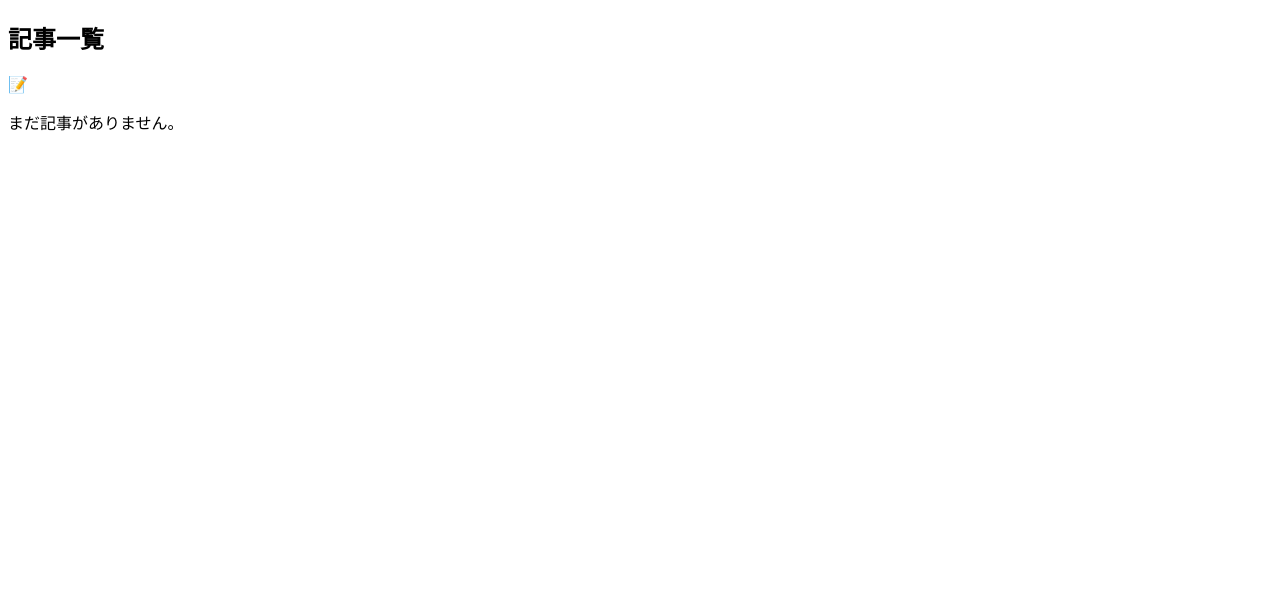
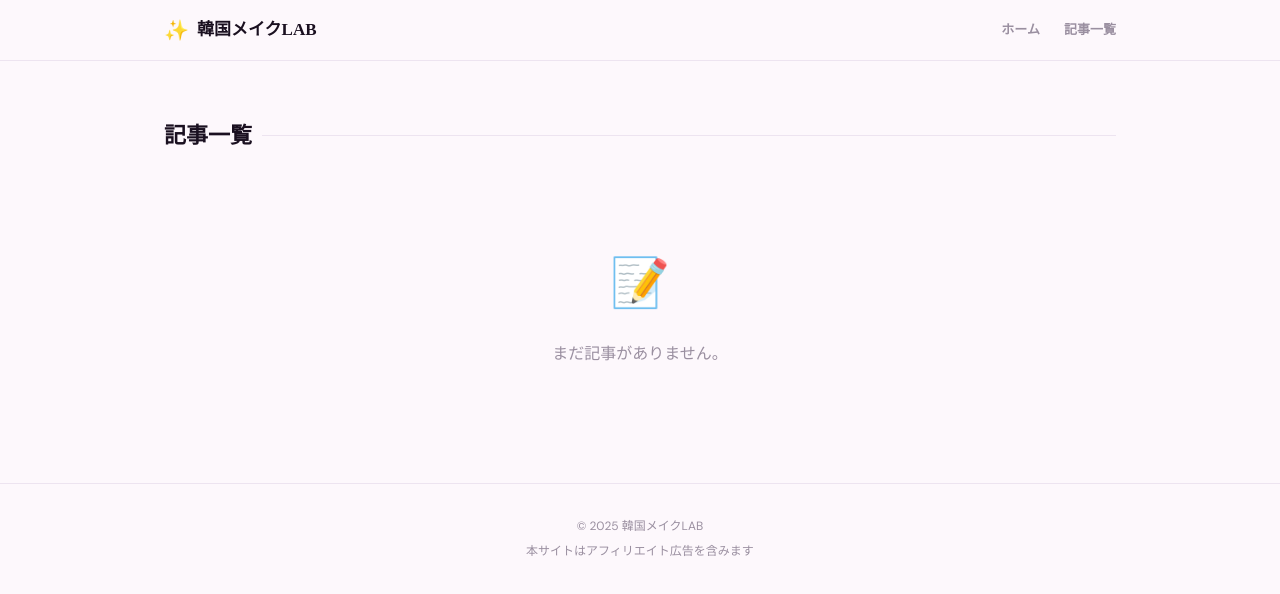
Before and after one commit to okuwabara07-gif/kmake-lab-jp, a Next.js app: page /blog in a window 1280 px wide. Shown: the top 594 px of the page. Built offline with nearby package versions, Linux system fonts and the light colour scheme.

Commit message:
add layout.tsx

```diff
--- /dev/null
+++ b/app/layout.tsx
@@ -0,0 +1,41 @@
+import type { Metadata } from 'next';
+import './globals.css';
+
+export const metadata: Metadata = {
+  title: { default: '韓国メイクLAB', template: '%s | 韓国メイクLAB' },
+  description: '韓国メイクのやり方とおすすめコスメを発信',
+  verification: { google: 'xpdiFRYHloMJxfhCT-IMD08p5na4v9WUqvPY9OrDsHs' },
+};
+
+export default function RootLayout({ children }: { children: React.ReactNode }) {
+  return (
+    <html lang="ja">
+      <head>
+        <link rel="preconnect" href="https://fonts.googleapis.com" />
+        <link rel="preconnect" href="https://fonts.gstatic.com" crossOrigin="anonymous" />
+        <link href="https://fonts.googleapis.com/css2?family=Noto+Serif+JP:wght@400;700&family=DM+Sans:wght@400;600;800&display=swap" rel="stylesheet" />
+      </head>
+      <body>
+        <header className="site-header">
+          <div className="header-inner">
+            <a href="/" className="site-logo">
+              <span className="logo-mark">✨</span>
+              <span className="logo-text">韓国メイクLAB</span>
+            </a>
+            <nav className="site-nav">
+              <a href="/">ホーム</a>
+              <a href="/blog">記事一覧</a>
+            </nav>
+          </div>
+        </header>
+        <main>{children}</main>
+        <footer className="site-footer">
+          <div className="footer-inner">
+            <p>© 2025 韓国メイクLAB</p>
+            <p className="footer-note">本サイトはアフィリエイト広告を含みます</p>
+          </div>
+        </footer>
+      </body>
+    </html>
+  );
+}
```
